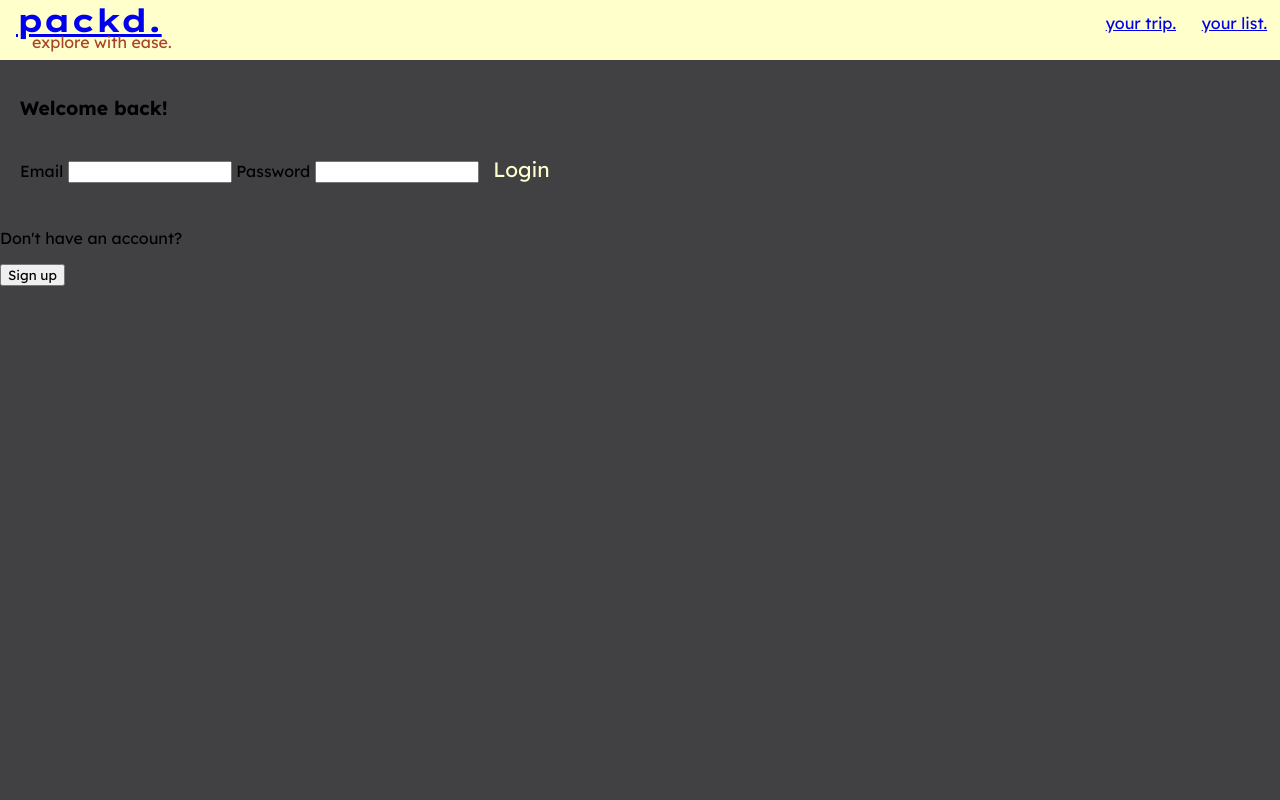
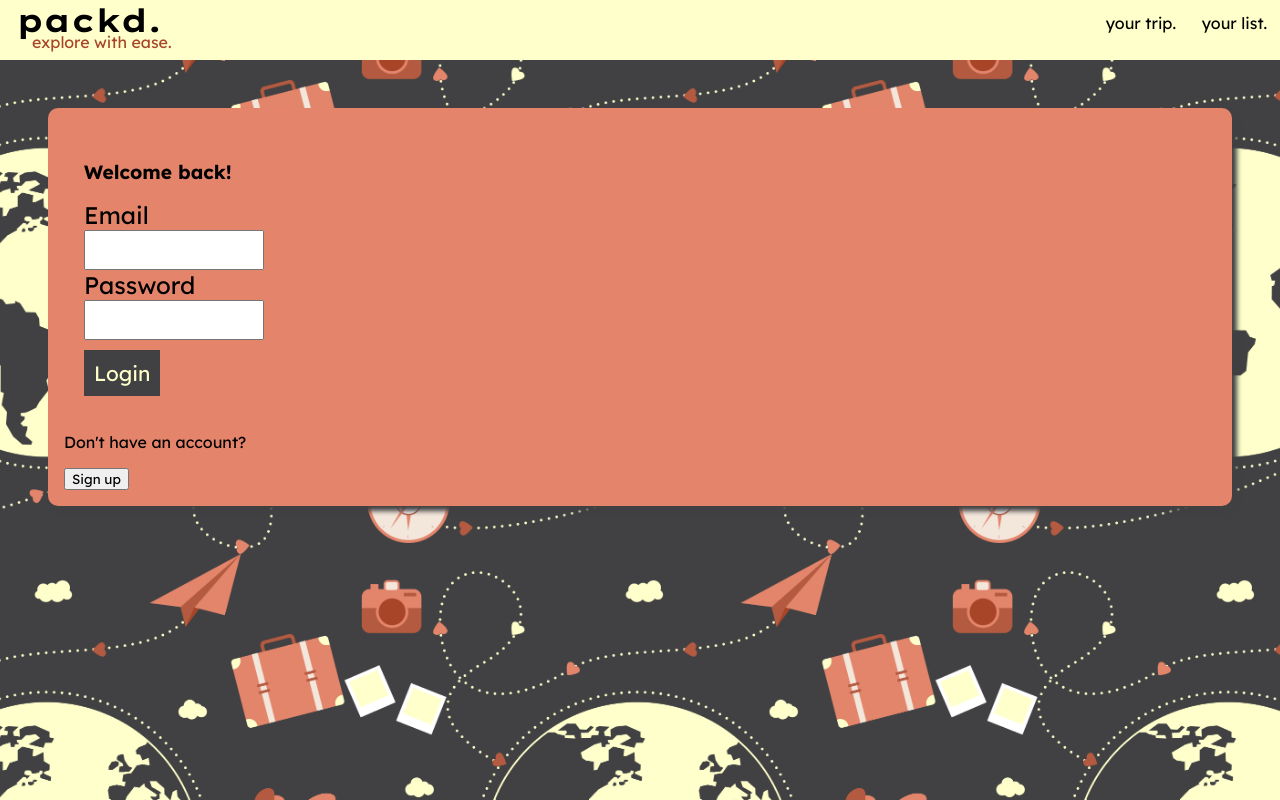
Before and after one commit to Cecelia-N/packd., a SvelteKit app: page / in a window 1280 px wide. Built offline with nearby package versions, Linux system fonts and the light colour scheme; no server answers.

Commit message:
added some global styles

```diff
--- a/static/styles.css
+++ b/static/styles.css
@@ -13,7 +13,10 @@ body {
 body, p, h2,h3, ul, li, form, input, button {
     font-family: "Lexend Deca";
 }
-
+a {
+    color: inherit;
+    text-decoration: inherit;
+}
 h1{
     font-family: "Lexend Giga";
     color: var(--creme);
@@ -31,7 +34,8 @@ h2 {
     border: none;
     color: var(--creme);
     min-width: fit-content;
-    font-size: 1.3rem
+    font-size: 1.3rem;
+    margin-top: 10px;
 }
 
 button:hover {
@@ -50,3 +54,43 @@ button:hover {
     margin: 0 auto;
     padding: 3rem;
 }
+
+.bg-coral {
+    background-color: var(--coral);
+    margin: 3rem;
+    padding: 1rem;
+    border-radius: 10px;
+    box-shadow: 5px 5px 5px var(--grey);
+}
+
+body{
+    background-image: url('/pretty-globe.png');
+    background-size: contain;
+    background-position: center;
+}
+
+input {
+    display: block;
+    padding: 10px
+}
+
+label {
+    font-size: 1.5rem;
+}
+
+a {
+    text-decoration: none;
+}
+
+    /* button{
+        background-color: #E3846B;
+        color: #414143;
+        padding: 1.2rem;
+        height: 1rem;
+        font-size: small;
+        font-weight: 600;
+        display: flex;
+        align-items: center;
+        border: none;
+        font-size: 1.3rem;
+    } */
```
